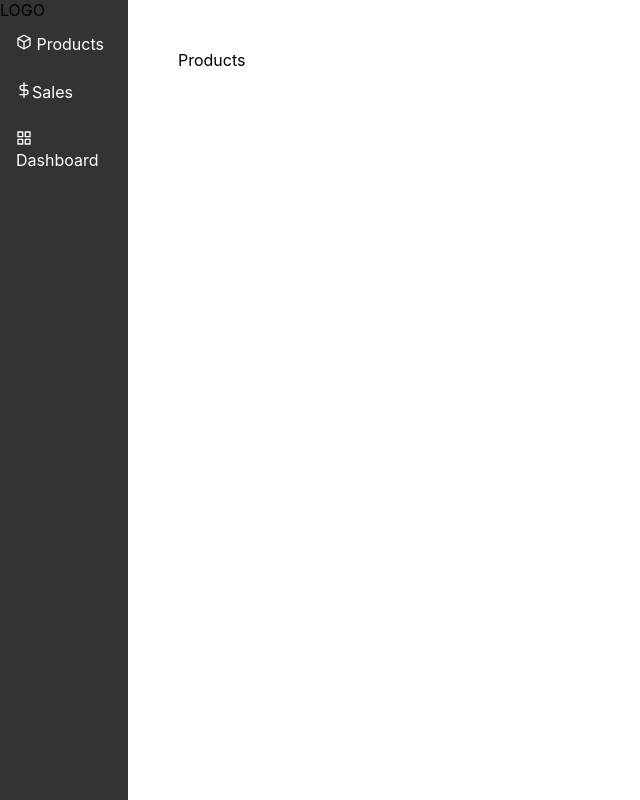
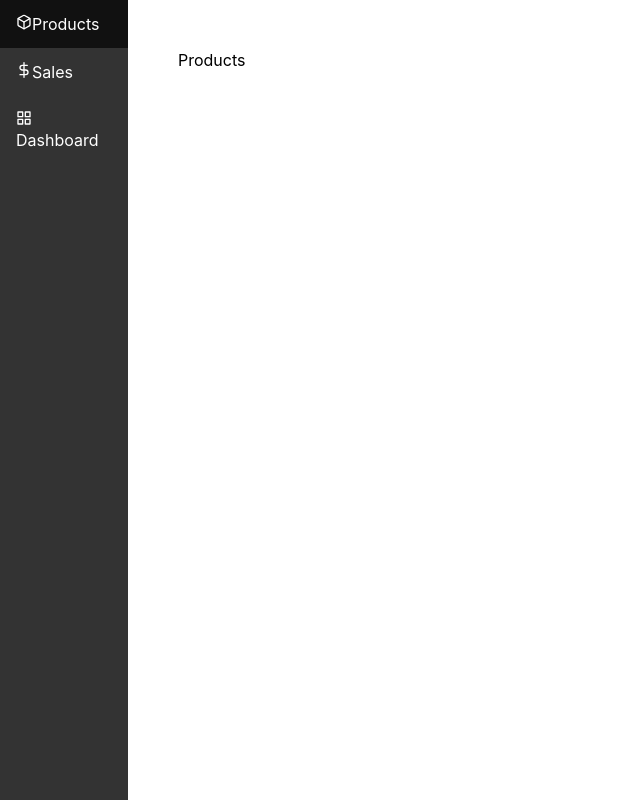
Before and after one commit to igorfrag/erp-react, a React (Create React App) app: page /products in a window 1280 px wide. Shown: the whole page, without its empty margins (0-640 px from the left). Built offline with nearby package versions, Linux system fonts and the light colour scheme.

Commit message:
Navbar (Router remake & Styled Components)

```diff
--- a/package.json
+++ b/package.json
@@ -11,6 +11,7 @@
     "react-icons": "^4.1.0",
     "react-router-dom": "^5.2.0",
     "react-scripts": "4.0.1",
+    "styled-components": "^5.2.1",
     "web-vitals": "^0.2.4"
   },
   "scripts": {
--- a/src/App.js
+++ b/src/App.js
@@ -1,10 +1,12 @@
 import './App.css';
 import Navbar from './components/Navbar/Navbar';
+import Main from './pages/Main';
 
 function App() {
   return (
     <>
       <Navbar></Navbar>
+      <Main></Main>
     </>
   );
 }
--- a/src/components/Navbar/Navbar.css
+++ /dev/null
@@ -1,29 +0,0 @@
-.navbar {
-  width: 10vw;
-  background-color: #333;
-  position: fixed;
-  height: 100vh;
-}
-
-.navbar-nav {
-  list-style: none;
-  display: flex;
-  flex-direction: column-reverse;
-  padding: 0;
-  margin: 0;
-}
-
-.navbar-nav li a {
-  display: block;
-  color: white;
-  padding: 14px 16px;
-  text-decoration: none;
-}
-
-.navbar-nav li:last-child {
-  margin-right: auto;
-}
-
-.navbar-nav li a:hover {
-  background-color: #111;
-}
--- a/src/components/Navbar/Navbar.js
+++ b/src/components/Navbar/Navbar.js
@@ -1,50 +1,64 @@
 import React from 'react';
-import { BrowserRouter as Router, Switch, Route, Link } from 'react-router-dom';
-import Dashboard from '../../pages/Dashboard';
-import Sales from '../../pages/Sales';
-import Products from '../../pages/Products';
-import './Navbar.css';
+import { Link } from 'react-router-dom';
+import styled from 'styled-components';
 import { FiBox, FiDollarSign, FiGrid } from 'react-icons/fi';
 
+const MenuItem = styled(Link)`
+  display: block;
+  color: white;
+  padding: 14px 16px;
+  text-decoration: none;
+  :hover {
+    background-color: #111;
+  }
+`;
+const MenuList = styled.ul`
+  list-style: none;
+  display: flex;
+  flex-direction: column-reverse;
+  padding: 0;
+  margin: 0;
+`;
+const Menu = styled.nav`
+  width: 10vw;
+  background-color: #333;
+  position: fixed;
+  height: 100vh;
+`;
+
 export default function Navbar() {
+  const links = [
+    {
+      route: '/',
+      title: 'Dashboard',
+      icon: <FiGrid />,
+    },
+    {
+      route: '/sales',
+      title: 'Sales',
+      icon: <FiDollarSign />,
+    },
+    {
+      route: '/products',
+      title: 'Products',
+      icon: <FiBox />,
+    },
+  ];
+
+  const navLinks = links.map((link) => {
+    return (
+      <li>
+        <MenuItem to={link.route}>
+          {link.icon}
+          {link.title}
+        </MenuItem>
+      </li>
+    );
+  });
+
   return (
-    <Router>
-      <div>
-        <nav className='navbar'>
-          <ul className='navbar-nav'>
-            <li>
-              <Link to='/'>
-                <FiGrid />
-                Dashboard
-              </Link>
-            </li>
-            <li>
-              <Link to='/sales'>
-                <FiDollarSign />
-                Sales
-              </Link>
-            </li>
-            <li>
-              <Link to='/products'>
-                <FiBox /> Products
-              </Link>
-            </li>
-            <li>LOGO</li>
-          </ul>
-        </nav>
-
-        <Switch>
-          <Route path='/sales'>
-            <Sales />
-          </Route>
-          <Route path='/Products'>
-            <Products />
-          </Route>
-          <Route path='/'>
-            <Dashboard />
-          </Route>
-        </Switch>
-      </div>
-    </Router>
+    <Menu>
+      <MenuList>{navLinks}</MenuList>
+    </Menu>
   );
 }
--- a/src/index.js
+++ b/src/index.js
@@ -2,10 +2,11 @@ import React from 'react';
 import ReactDOM from 'react-dom';
 import './index.css';
 import App from './App';
+import { BrowserRouter } from 'react-router-dom';
 
 ReactDOM.render(
-  <>
+  <BrowserRouter>
     <App />
-  </>,
+  </BrowserRouter>,
   document.getElementById('root')
 );
--- a/src/pages/Dashboard.js
+++ b/src/pages/Dashboard.js
@@ -1,6 +1,5 @@
 import React from 'react';
 import Card from '../components/Card/Card';
-import ChartCard from '../components/ChartCard/ChartCard';
 import './pages.css';
 
 function Dashboard() {
@@ -12,7 +11,6 @@ function Dashboard() {
         <Card title='Total Cost' value={20650.0} isMoney='true'></Card>
         <Card title='Products Sold' value={5420}></Card>
         <Card title='Stock on Hand' value={251844.7} isMoney='true'></Card>
-        <ChartCard></ChartCard>
       </div>
     </div>
   );
--- /dev/null
+++ b/src/pages/Main.js
@@ -0,0 +1,27 @@
+import React from 'react';
+import { Switch, Route } from 'react-router-dom';
+
+import Dashboard from './Dashboard';
+import Products from './Products';
+import Sales from './Sales';
+
+function Main() {
+  return (
+    <div>
+      <Switch>
+        <Route exact path='/'>
+          <Dashboard />
+        </Route>
+        <Route exact path='/products'>
+          <Products />
+        </Route>
+        <Route exact path='/sales'>
+          <Sales />
+        </Route>
+        <Route></Route>
+      </Switch>
+    </div>
+  );
+}
+
+export default Main;
```
Also changed, not shown: 2 other files (tests, documents, lock files or other folders).
